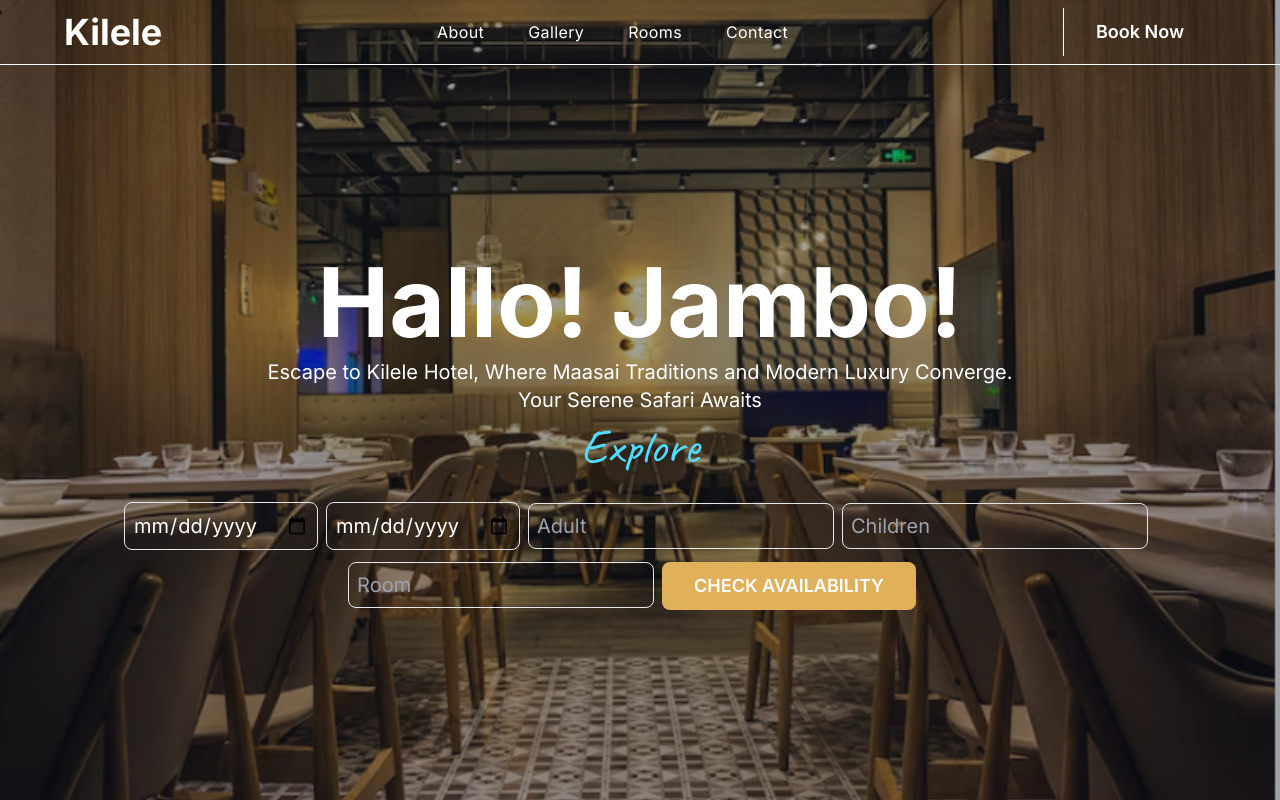
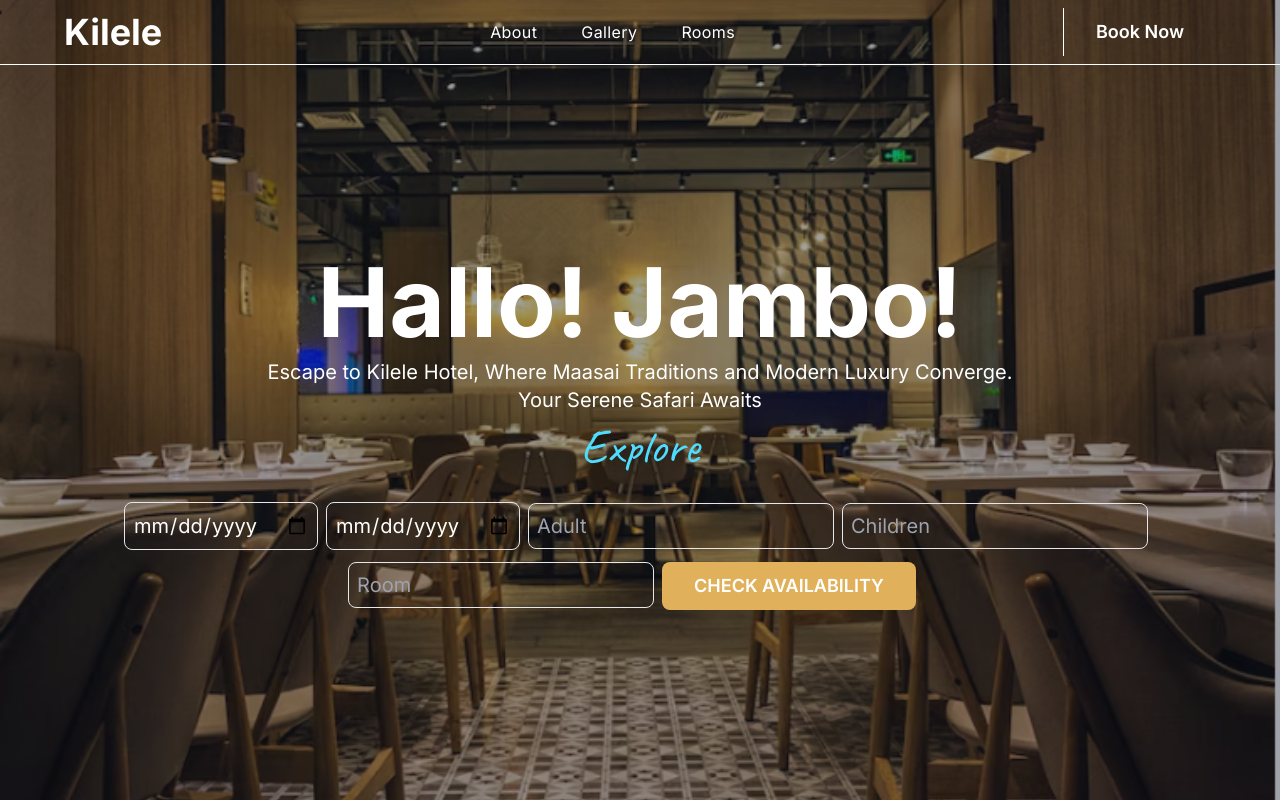
Before and after one commit to felixDev22/Kilele-Hotel-R, a Next.js app: page / in a window 1280 px wide. Built offline with nearby package versions, Linux system fonts and the light colour scheme.

Commit message:
Remove contact li

```diff
--- a/src/app/header/Header.jsx
+++ b/src/app/header/Header.jsx
@@ -29,9 +29,6 @@ export const Header = () => {
             </Link>
             <Link href="/rooms" aria-label="Rooms" className="navLink">
               Rooms
-            </Link>
-            <Link href="/contact" aria-label="Contact" className="navLink">
-              Contact
             </Link>
           </li>
         </ul>
```
